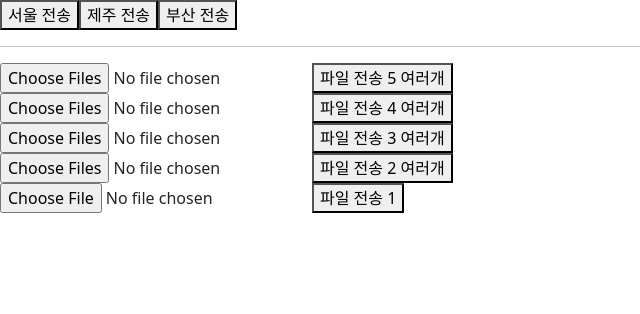
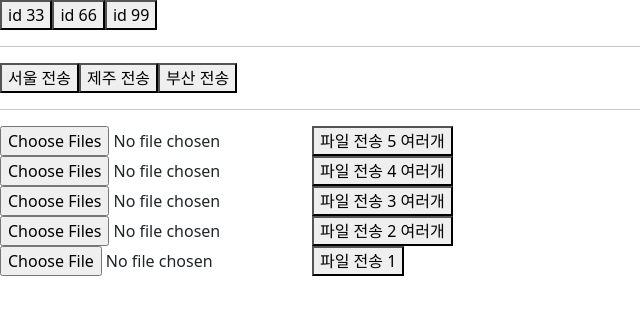
Before and after one commit to sebaek/react-20250630, a React (Vite) app: page / in a window 1280 px wide. Shown: the top 314 px of the page, without its empty margins (0-640 px from the left). Built offline with nearby package versions, Linux system fonts and the light colour scheme.

Commit message:
path variable

```diff
--- a/src/App56.jsx
+++ b/src/App56.jsx
@@ -48,6 +48,28 @@ function App56(props) {
 
   return (
     <div>
+      <button
+        onClick={() => {
+          axios.get("/api/main31/sub7/33");
+        }}
+      >
+        id 33
+      </button>
+      <button
+        onClick={() => {
+          axios.get("/api/main31/sub7/66");
+        }}
+      >
+        id 66
+      </button>
+      <button
+        onClick={() => {
+          axios.get("/api/main31/sub7/99");
+        }}
+      >
+        id 99
+      </button>
+      <hr />
       <button
         onClick={() => {
           axios.get("/api/main31/sub6/seoul");
```
